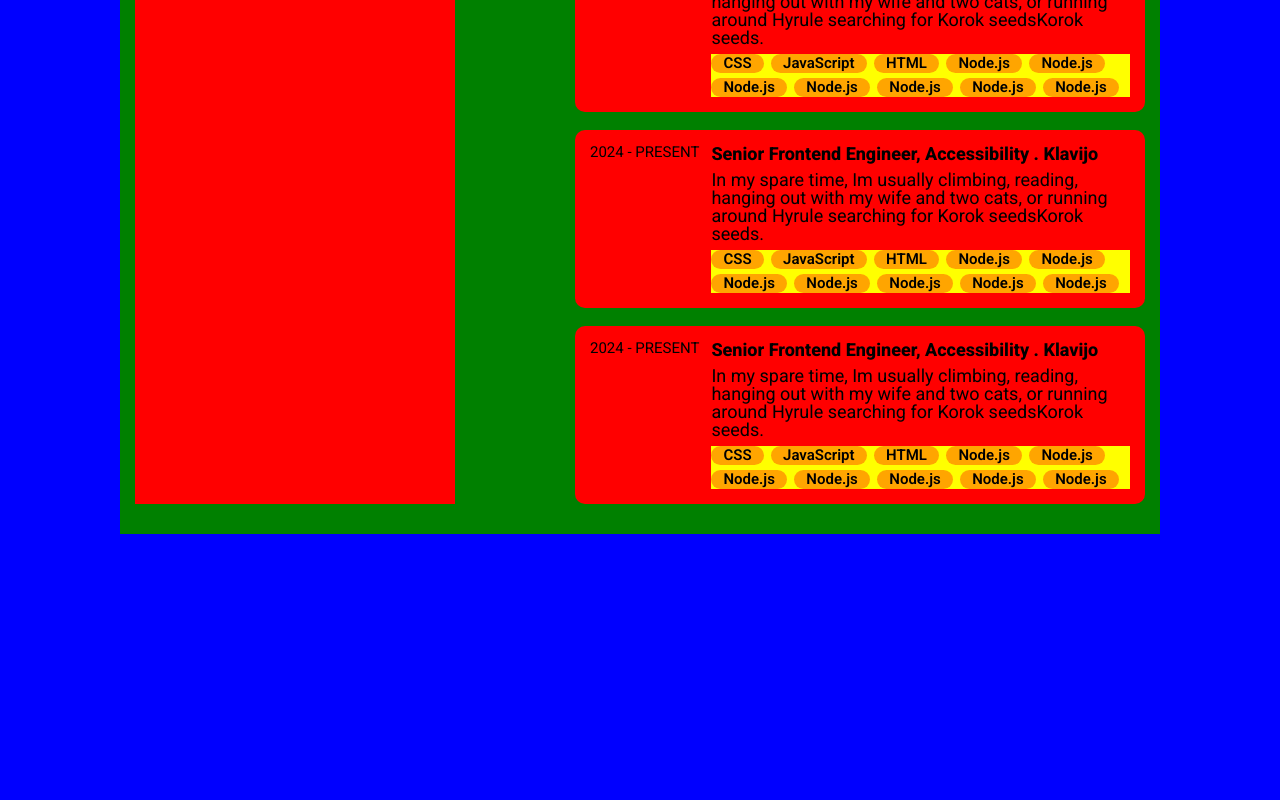
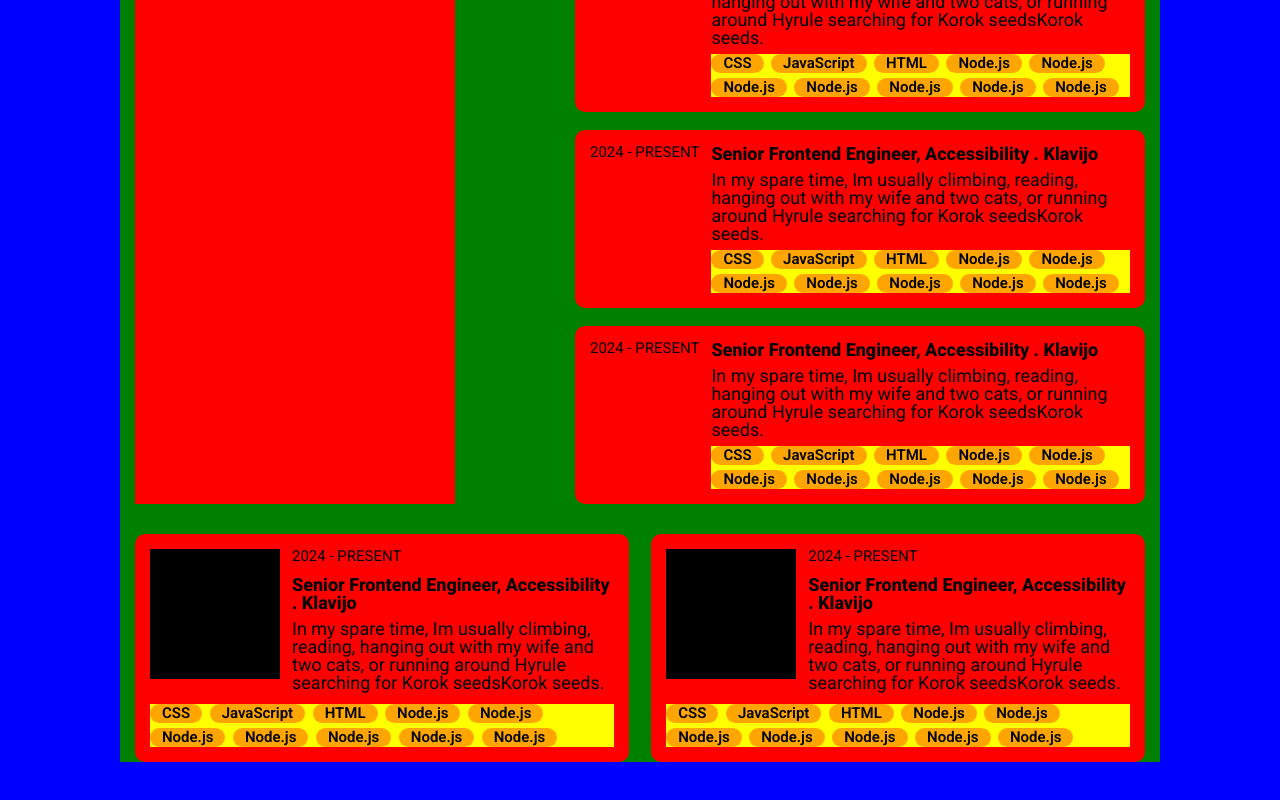
Before and after one commit to JD17VM/web-portfolio, a React (Vite) app: page / in a window 1280 px wide. Shown: the part 718-1518 px from the top of the page. Before the commit the page ends 1332 px from the top, so only its background shows below. Built offline with nearby package versions, Linux system fonts and the light colour scheme.

Commit message:
:construction: feat: add project card. Messy styles

```diff
--- a/src/App.jsx
+++ b/src/App.jsx
@@ -3,7 +3,7 @@
 import { MdEmail } from "react-icons/md";
 import { FaLinkedin } from "react-icons/fa";
 
-import JobCard from './widgets/JobCard'
+import { JobCard, ProjectCard } from './widgets/JobCard'
 
 function App() {
 
@@ -59,8 +59,8 @@
       </div>
 
       <div className={styles['container-projects']}>
-        <div className={styles['project-card']}>
-        </div>
+        <ProjectCard/>
+        <ProjectCard/>
       </div>
     </div>
   )
--- a/src/assets/styles/estilos_pagina_inicio.module.scss
+++ b/src/assets/styles/estilos_pagina_inicio.module.scss
@@ -123,12 +123,20 @@
     row-gap: 1.2rem;
 }
 
+.container-projects{
+    grid-area:container-projects;
+    width: 100%;
+    display: flex;
+    column-gap: 1.5rem;
+    row-gap: 1.2rem;
+}
+
 
 
 @media only screen and (max-width: 979px) { /* Pantallas medianas 980*/
     .container-total {
         max-width: 890px;
-        column-gap: 80px;
+        column-gap: 60px;
     }
 }
 
@@ -145,6 +153,10 @@
     .container-scroll-info-block{
         width: 100%;
     }
+
+    .container-projects{
+        flex-direction: column;
+    }
 }
 
 @media only screen and (max-width: 379px) { /* Pantallas muy pequeñas 380*/
--- a/src/assets/styles/job-card-styles.module.scss
+++ b/src/assets/styles/job-card-styles.module.scss
@@ -43,3 +43,72 @@
 @media only screen and (max-width: 379px) { /* Pantallas muy pequeñas 380*/
 
 }
+
+
+.element-card{
+    background-color: red;
+    font-size: var(--fuente_tamanio_titulo_4);
+    display: grid;
+    width: 100%;
+    box-sizing: border-box;
+    column-gap: 0.8rem;
+    row-gap: 0.8rem;
+    padding: 1rem;
+    border-radius: 10px;
+    grid-template-areas:
+    "cont_img date_to_date"
+    "cont_img cont_info"
+    "skill_label skill_label"
+    ;
+
+    > p{
+        grid-area: date_to_date;
+        font-size: var(--fuente_tamanio_titulo_5);
+        //flex-shrink: 0;
+
+    }
+
+    > div.cont-img{
+        grid-area: cont_img;
+        background-color: black;
+        width: 130px;
+        aspect-ratio: 1/1;
+    }
+
+    > div.cont-info{
+        grid-area: cont_info;
+        width: auto;
+        //flex: 1 1 auto;
+        display: flex;
+        flex-direction: column;
+        row-gap: 0.5rem;
+
+        > h3{
+            font-weight: var(--fuente_extrabold);
+        }
+    }
+
+    > div:last-child{
+        grid-area: skill_label;
+    }
+
+}
+
+
+@media only screen and (max-width: 979px) { /* Pantallas medianas 980*/
+    .element-card{
+        //flex-direction: column;
+        grid-template-areas:
+        "cont_img date_to_date"
+        "cont_img cont_info"
+        "skill_label skill_label"
+        ;
+    }
+}
+
+@media only screen and (max-width: 679px) { /* Pantallas pequeñas 680*/
+}
+
+@media only screen and (max-width: 379px) { /* Pantallas muy pequeñas 380*/
+
+}
--- a/src/widgets/JobCard.jsx
+++ b/src/widgets/JobCard.jsx
@@ -1,11 +1,12 @@
 import styles from '../assets/styles/job-card-styles.module.scss'
 import SkillLabelContainer from './SkillLabelContainer';
 
-const JobCard = () => {
+export const JobCard = () => {
     return(
         <div className={styles['job-card']}>
+
             <p>2024 - PRESENT</p>
-            <div>
+            <div className={styles['cont-info']}>
                 <h3>Senior Frontend Engineer, Accessibility . Klavijo</h3>
                 <p>In my spare time, Im usually climbing, reading, hanging out with my wife and two cats, or running around Hyrule searching for Korok seedsKorok seeds.</p>
                 <SkillLabelContainer/>
@@ -14,4 +15,20 @@
     )
 }
 
-export default JobCard;
+
+export const ProjectCard = () => {
+    return(
+        <div className={styles['element-card']}>
+            <div className={styles['cont-img']}>
+
+            </div>
+            <p>2024 - PRESENT</p>
+            <div className={styles['cont-info']}>
+                <h3>Senior Frontend Engineer, Accessibility . Klavijo</h3>
+                <p>In my spare time, Im usually climbing, reading, hanging out with my wife and two cats, or running around Hyrule searching for Korok seedsKorok seeds.</p>
+
+            </div>
+            <SkillLabelContainer/>
+        </div>
+    )
+}
```
